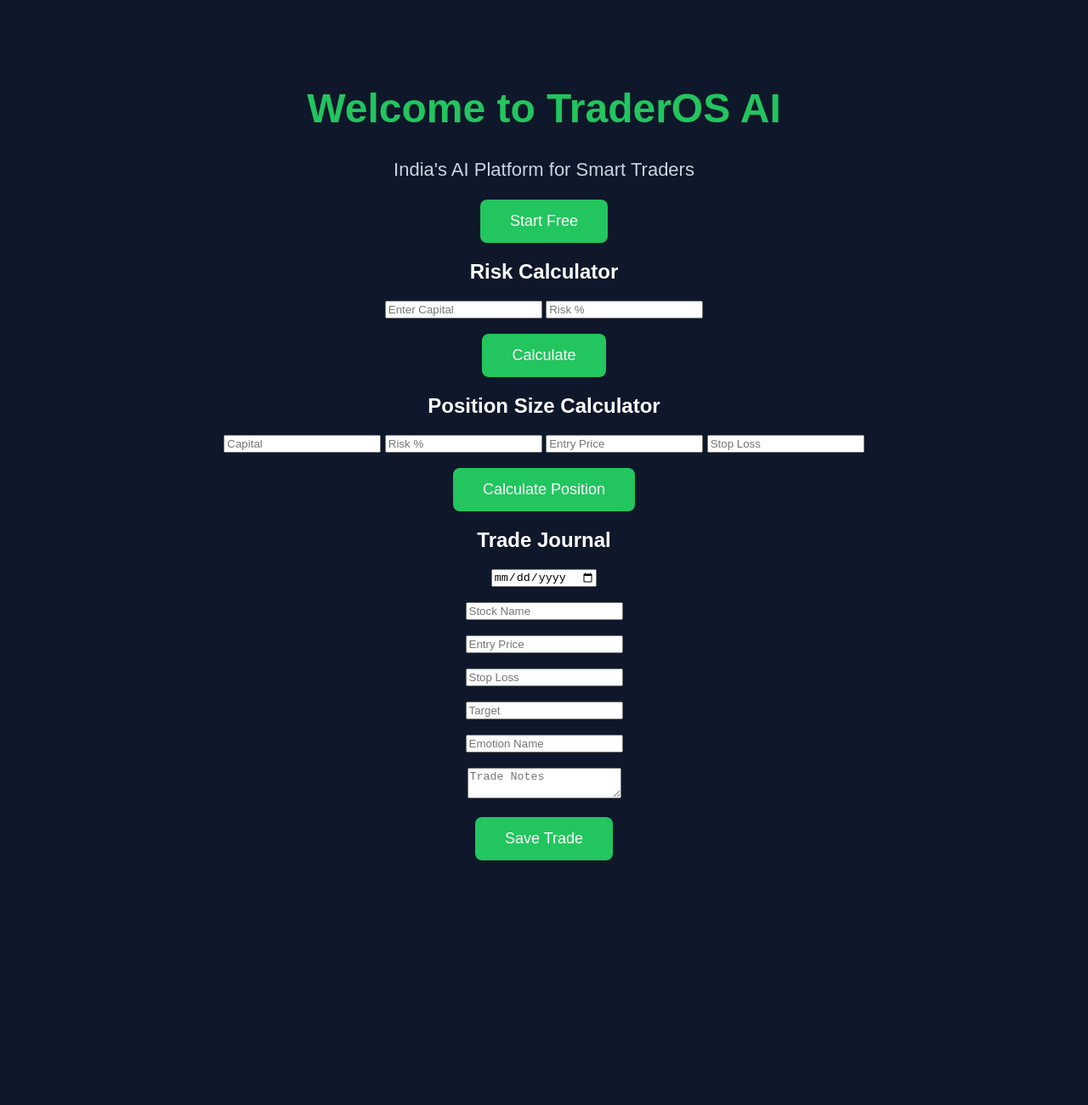
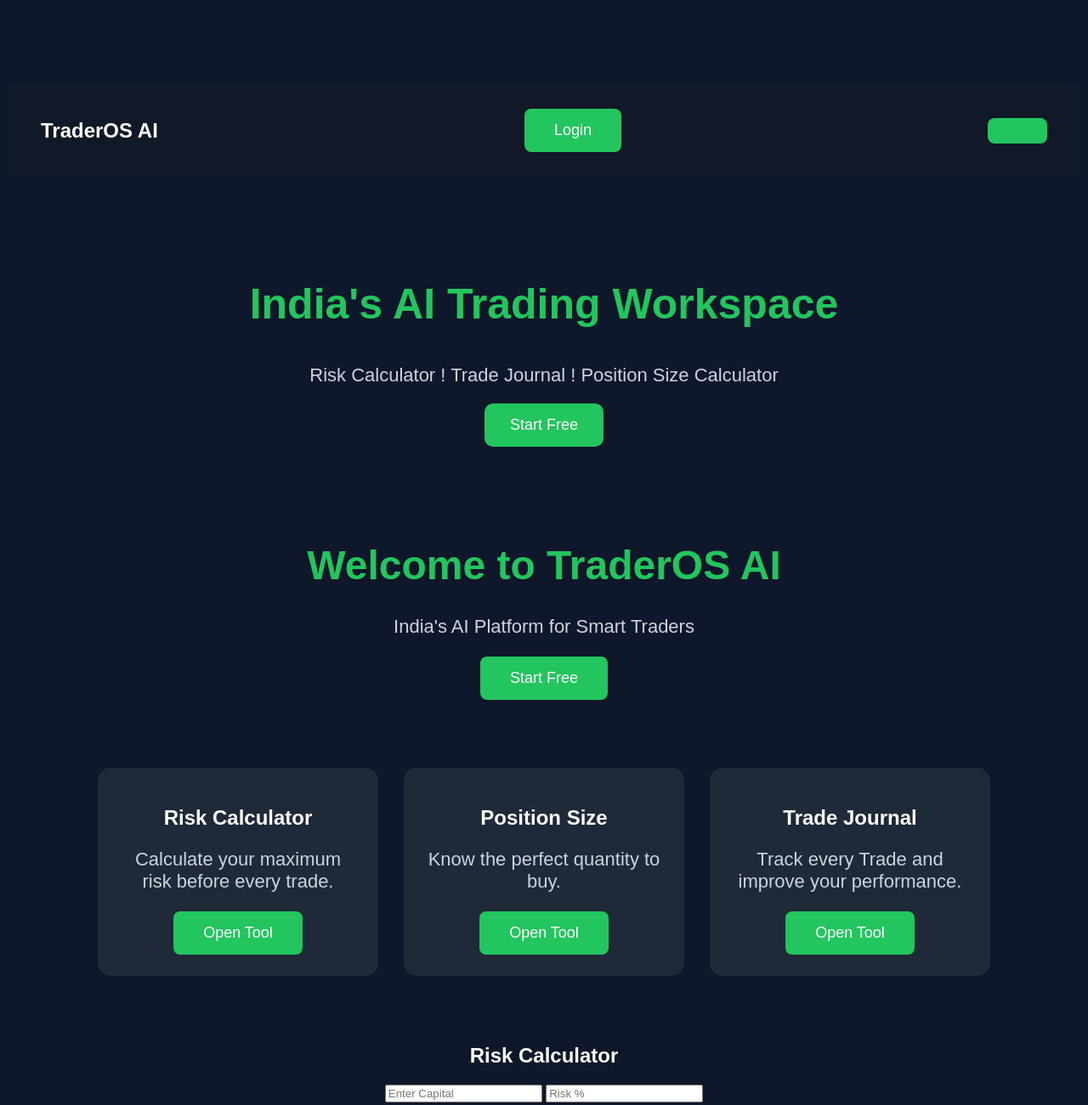
Before and after one commit to nirajdigi/TraderOS-AI, a plain HTML site: page frontend/index.html in a window 1280 px wide. Shown: the top 1301 px of the page at 85% size. Before the commit the page ends 1021 px from the top, so only its background shows below. Drawn offline with Linux system fonts and the light colour scheme.

Commit message:
Day 11 - UI Improvements

```diff
--- a/frontend/index.html
+++ b/frontend/index.html
@@ -8,11 +8,54 @@
     </head>
     <script src="script.js"></script>
     <body>
+        <nav>
+            <h2>TraderOS AI</h2>
+            <button>Login</button>
+            <button></button>
+        </nav>
+        <section class="hero">
+            <h1>India's AI Trading Workspace</h1>
+            <p>Risk Calculator ! Trade Journal ! Position Size Calculator</p>
+            <button>Start Free</button>
+        </section>
         <h1>Welcome to TraderOS AI</h1>
         <p>India's AI Platform for Smart Traders</p>
         <button onclick="welcome()">Start Free</button>
-        <h2>Risk Calculator</h2>
 
+
+        <section class="features">
+            <div class="card">
+                <section id="risk">
+                <h2>Risk Calculator</h2>
+                <p>Calculate your maximum risk before every trade.</p>
+            <a href="#risk">
+                <button>Open Tool</button>
+            </a>
+                </section>
+            </div>
+
+            <div class="card">
+                <section id="Position">
+                <h2>Position Size</h2>
+                <p>Know the perfect quantity to buy.</p>
+            <a href="#position">
+                 <button>Open Tool</button>
+            </a>
+                 </section>
+            </div>
+
+            <div class="card">
+                <section id="Journal">
+                <h2>Trade Journal</h2>
+                <p>Track every Trade and improve your performance.</p>
+            <a href="#journal">
+                 <button>Open Tool</button>
+            </a>
+                 </section>
+            </div>
+        </section>
+
+<h2>Risk Calculator</h2>
 <input type="number" id="capital" placeholder="Enter Capital">
 
 <input type="number" id="risk" placeholder="Risk %">
--- a/frontend/style.css
+++ b/frontend/style.css
@@ -1,3 +1,33 @@
+html{
+    scroll-behavior: smooth;
+}
+nav{
+    display: flex;
+    justify-content: space-between;
+    align-items: center;
+    padding: 20px 40px;
+    background: #111827;
+}
+.hero{
+    text-align: center;
+    padding: 80px 20px;
+}
+.hero h1{
+    font-size: 50px;
+    color: #22c55e;
+}
+.hero p{
+    font-size: 22px;
+    margin: 20px 0;
+}
+.hero button{
+    background: #22c55e;
+    color: white;
+    padding: 15px 30px;
+    border: none;
+    border-radius: 10px;
+    cursor: pointer;
+}
 body {
     background: #0f172a;
     color: white;
@@ -25,3 +55,32 @@ button {
     cursor: pointer;
     font-size: 18px;
 }
+
+.features{
+    display: flex;
+    justify-content: center;
+    gap: 30px;
+    flex-wrap: wrap;
+    margin: 80px 20px;
+}
+
+.card{
+    width: 280px;
+    background: #1f2937;
+    padding: 25px;
+    border-radius: 15px;
+    transition: 0.3s;
+}
+
+.card:hover{
+    transform: translateY(-10);
+    box-shadow: 0 10px 20px rgba(34,197,94,0.4);
+}
+
+.card h3{
+    color: #22c55e;
+}
+
+.card p{
+    color: #cbd5e1;
+}
```
